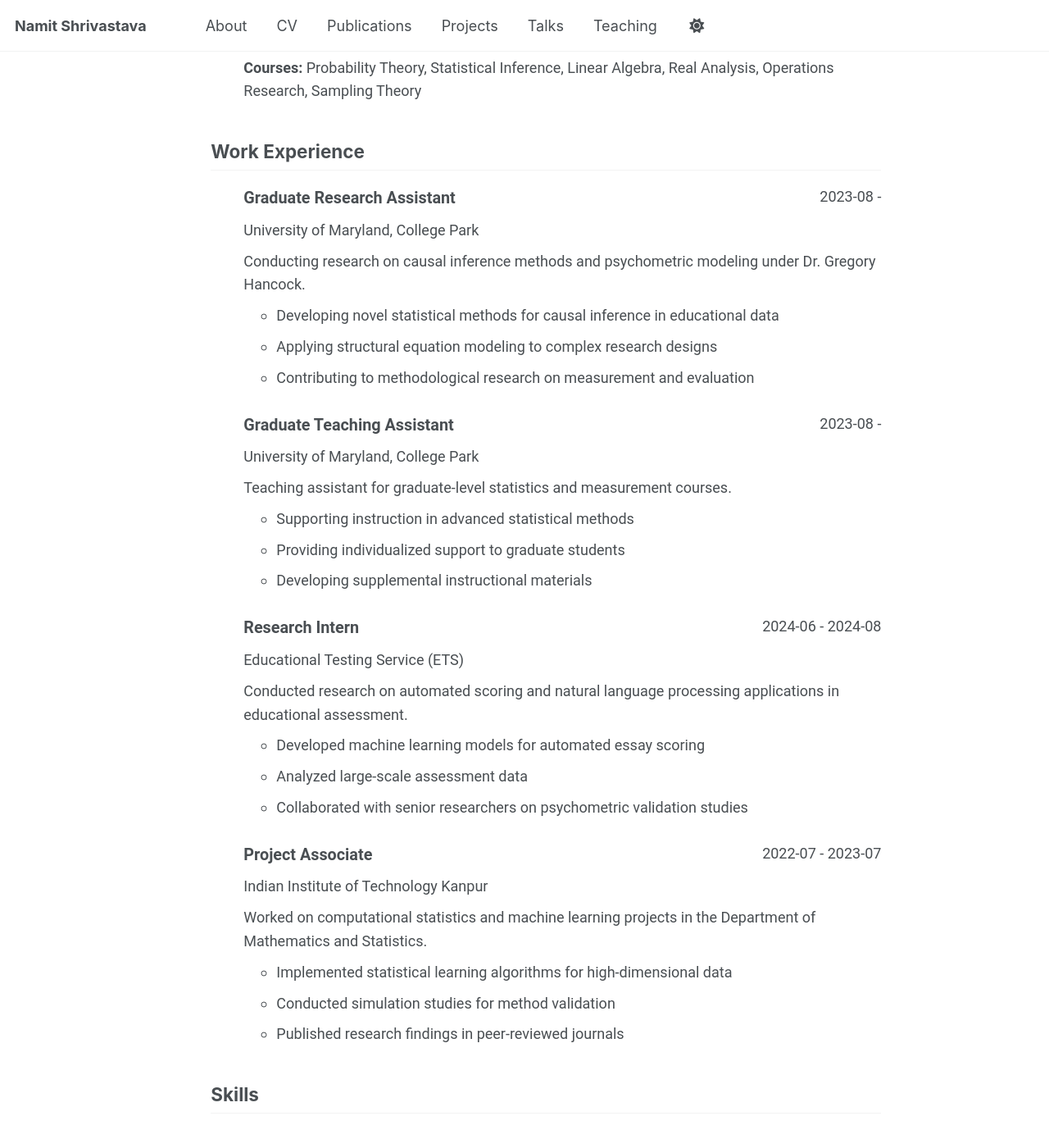
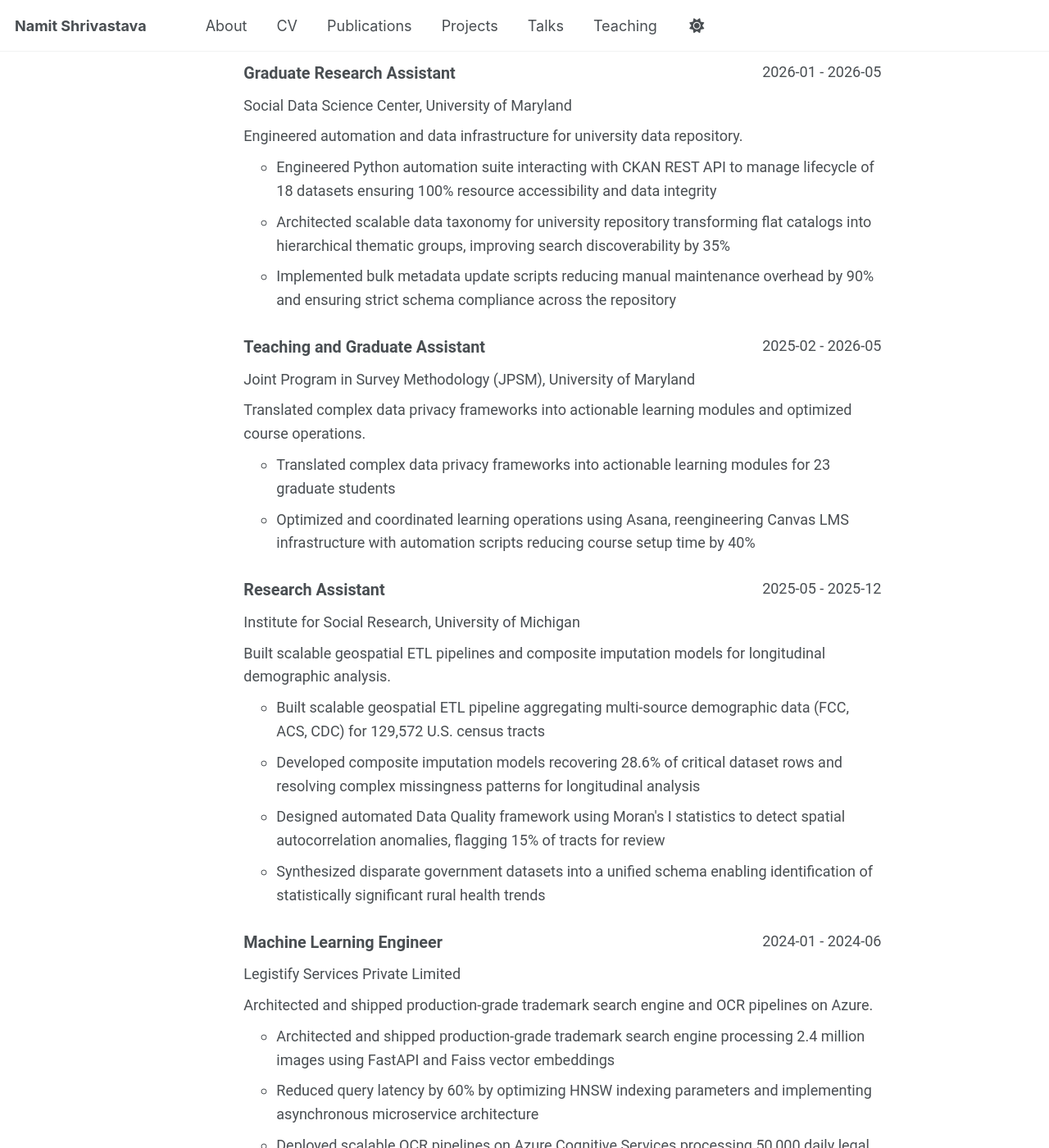
Before and after one commit to namo507/namo507.github.io, a Jekyll site: the page built from _pages/cv-json.md, in a window 1280 px wide and 1400 px high, scrolled down 1055 px. Shown: the whole window at 82% size. Built offline with Jekyll 4.4.1, drawn with Linux system fonts in a browser that asks for light colours; a script bundle is joined from its source files by our own code; library files that are not in the unit come from our copies; some of the changed text lies outside the part shown.

Commit message:
Update cv.json: Fix work experience, education dates & add Social Data Science Center role
Updated personal details, work experience, education, skills, and projects in cv.json to reflect current status and achievements.

```diff
--- a/_data/cv.json
+++ b/_data/cv.json
@@ -2,9 +2,9 @@
   "basics": {
     "name": "Namit Shrivastava",
     "email": "namo507@umd.edu",
-    "phone": "",
+    "phone": "240-476-8513",
     "website": "https://namo507.github.io",
-    "summary": "Ph.D. student in Measurement, Statistics, and Evaluation at the University of Maryland, College Park. Research focuses on causal inference, psychometrics, and computational methods in educational and health data.",
+    "summary": "High performance AI and Data Engineer with 2 years of experience shipping production-grade ML systems and scalable ETL pipelines on Azure and AWS. Specialized in deploying RAG architectures, geospatial analytics, and high-throughput microservices. Currently pursuing MS in Survey Data Science at the University of Maryland.",
     "location": {
       "address": "",
       "postalCode": "",
@@ -37,142 +37,144 @@
   },
   "work": [
     {
-      "company": "University of Maryland, College Park",
+      "company": "Social Data Science Center, University of Maryland",
       "position": "Graduate Research Assistant",
-      "website": "https://education.umd.edu",
-      "startDate": "2023-08",
-      "endDate": "",
-      "summary": "Conducting research on causal inference methods and psychometric modeling under Dr. Gregory Hancock.",
+      "website": "https://socialdatascience.umd.edu",
+      "startDate": "2026-01",
+      "endDate": "2026-05",
+      "summary": "Engineered automation and data infrastructure for university data repository.",
       "highlights": [
-        "Developing novel statistical methods for causal inference in educational data",
-        "Applying structural equation modeling to complex research designs",
-        "Contributing to methodological research on measurement and evaluation"
+        "Engineered Python automation suite interacting with CKAN REST API to manage lifecycle of 18 datasets ensuring 100% resource accessibility and data integrity",
+        "Architected scalable data taxonomy for university repository transforming flat catalogs into hierarchical thematic groups, improving search discoverability by 35%",
+        "Implemented bulk metadata update scripts reducing manual maintenance overhead by 90% and ensuring strict schema compliance across the repository"
       ]
     },
     {
-      "company": "University of Maryland, College Park",
-      "position": "Graduate Teaching Assistant",
-      "website": "https://education.umd.edu",
-      "startDate": "2023-08",
-      "endDate": "",
-      "summary": "Teaching assistant for graduate-level statistics and measurement courses.",
+      "company": "Joint Program in Survey Methodology (JPSM), University of Maryland",
+      "position": "Teaching and Graduate Assistant",
+      "website": "https://jpsm.umd.edu",
+      "startDate": "2025-02",
+      "endDate": "2026-05",
+      "summary": "Translated complex data privacy frameworks into actionable learning modules and optimized course operations.",
       "highlights": [
-        "Supporting instruction in advanced statistical methods",
-        "Providing individualized support to graduate students",
-        "Developing supplemental instructional materials"
+        "Translated complex data privacy frameworks into actionable learning modules for 23 graduate students",
+        "Optimized and coordinated learning operations using Asana, reengineering Canvas LMS infrastructure with automation scripts reducing course setup time by 40%"
       ]
     },
     {
-      "company": "Educational Testing Service (ETS)",
-      "position": "Research Intern",
-      "website": "https://www.ets.org",
-      "startDate": "2024-06",
-      "endDate": "2024-08",
-      "summary": "Conducted research on automated scoring and natural language processing applications in educational assessment.",
+      "company": "Institute for Social Research, University of Michigan",
+      "position": "Research Assistant",
+      "website": "https://isr.umich.edu",
+      "startDate": "2025-05",
+      "endDate": "2025-12",
+      "summary": "Built scalable geospatial ETL pipelines and composite imputation models for longitudinal demographic analysis.",
       "highlights": [
-        "Developed machine learning models for automated essay scoring",
-        "Analyzed large-scale assessment data",
-        "Collaborated with senior researchers on psychometric validation studies"
+        "Built scalable geospatial ETL pipeline aggregating multi-source demographic data (FCC, ACS, CDC) for 129,572 U.S. census tracts",
+        "Developed composite imputation models recovering 28.6% of critical dataset rows and resolving complex missingness patterns for longitudinal analysis",
+        "Designed automated Data Quality framework using Moran's I statistics to detect spatial autocorrelation anomalies, flagging 15% of tracts for review",
+        "Synthesized disparate government datasets into a unified schema enabling identification of statistically significant rural health trends"
       ]
     },
     {
-      "company": "Indian Institute of Technology Kanpur",
-      "position": "Project Associate",
-      "website": "https://www.iitk.ac.in",
-      "startDate": "2022-07",
-      "endDate": "2023-07",
-      "summary": "Worked on computational statistics and machine learning projects in the Department of Mathematics and Statistics.",
+      "company": "Legistify Services Private Limited",
+      "position": "Machine Learning Engineer",
+      "website": "https://legistify.com",
+      "startDate": "2024-01",
+      "endDate": "2024-06",
+      "summary": "Architected and shipped production-grade trademark search engine and OCR pipelines on Azure.",
       "highlights": [
-        "Implemented statistical learning algorithms for high-dimensional data",
-        "Conducted simulation studies for method validation",
-        "Published research findings in peer-reviewed journals"
+        "Architected and shipped production-grade trademark search engine processing 2.4 million images using FastAPI and Faiss vector embeddings",
+        "Reduced query latency by 60% by optimizing HNSW indexing parameters and implementing asynchronous microservice architecture",
+        "Deployed scalable OCR pipelines on Azure Cognitive Services processing 50,000 daily legal documents with 95% bilingual text extraction accuracy",
+        "Eliminated database I/O bottlenecks by implementing distributed Redis caching layer increasing API throughput by 30% for 500 concurrent users",
+        "Integrated CI/CD workflows for automated model deployment reducing release cycle time from weeks to under 3 months"
+      ]
+    },
+    {
+      "company": "Accenture",
+      "position": "Advanced Application Engineering Analyst",
+      "website": "https://www.accenture.com",
+      "startDate": "2023-06",
+      "endDate": "2023-08",
+      "summary": "Engineered automated threat detection and SOAR playbooks for enterprise security monitoring.",
+      "highlights": [
+        "Engineered automated threat detection logic in Azure Sentinel using KQL processing 10 million daily log events",
+        "Designed Python-based SOAR playbooks to automate incident response reducing Mean Time to Respond (MTTR) by 80%",
+        "Mapped detection rules to MITRE ATT&CK framework achieving 89% classification accuracy",
+        "Hardened application perimeters by identifying and patching 15 critical vulnerabilities including SQL injection and XSS vectors"
+      ]
+    },
+    {
+      "company": "Indian Red Cross Society",
+      "position": "Web Developer",
+      "website": "https://indianredcross.org",
+      "startDate": "2022-05",
+      "endDate": "2022-07",
+      "summary": "Delivered Drupal-based CMS to digitize volunteer registry.",
+      "highlights": [
+        "Delivered Drupal-based CMS to digitize volunteer registry reducing manual data entry efforts by 50% for 10k monthly visitors"
       ]
     }
   ],
   "education": [
     {
       "institution": "University of Maryland, College Park",
-      "area": "Ph.D. in Measurement, Statistics, and Evaluation",
-      "studyType": "Doctoral",
-      "startDate": "2023-08",
-      "endDate": "2028-05",
-      "gpa": "4.0",
+      "area": "Master of Science, Survey Data Science (Data Science Track)",
+      "studyType": "Master's",
+      "startDate": "2024-08",
+      "endDate": "2026-05",
+      "gpa": "3.814/4.0",
       "courses": [
-        "Advanced Psychometric Theory",
-        "Causal Inference Methods",
-        "Structural Equation Modeling",
-        "Bayesian Data Analysis",
-        "Multilevel Modeling",
-        "Item Response Theory"
+        "Survey Methodology",
+        "Machine Learning",
+        "Data Privacy",
+        "Natural Language Processing",
+        "Causal Inference",
+        "Geospatial Data Analysis"
       ]
     },
     {
-      "institution": "Indian Institute of Technology Kanpur",
-      "area": "M.Sc. in Statistics",
-      "studyType": "Master's",
-      "startDate": "2020-07",
-      "endDate": "2022-05",
-      "gpa": "9.2/10",
+      "institution": "Birla Institute of Technology and Science (BITS Pilani)",
+      "area": "Bachelor of Engineering (Honours), Civil Engineering; Minor in Data Science",
+      "studyType": "Bachelor's",
+      "startDate": "2020-11",
+      "endDate": "2024-07",
+      "gpa": "3.327/4.0",
       "courses": [
-        "Mathematical Statistics",
-        "Regression Analysis",
-        "Multivariate Analysis",
-        "Statistical Computing",
-        "Time Series Analysis",
-        "Machine Learning"
-      ]
-    },
-    {
-      "institution": "Banaras Hindu University",
-      "area": "B.Sc. (Honors) in Statistics",
-      "studyType": "Bachelor's",
-      "startDate": "2017-07",
-      "endDate": "2020-05",
-      "gpa": "8.8/10",
-      "courses": [
-        "Probability Theory",
-        "Statistical Inference",
+        "Data Structures & Algorithms",
+        "Machine Learning",
+        "Database Systems",
+        "Statistics",
         "Linear Algebra",
-        "Real Analysis",
-        "Operations Research",
-        "Sampling Theory"
+        "Probability Theory"
       ]
     }
   ],
   "skills": [
     {
-      "name": "Statistical Software",
+      "name": "Programming",
       "level": "Expert",
-      "keywords": ["R", "Python", "SAS", "SPSS", "Stata", "Mplus", "JAGS", "Stan"]
+      "keywords": ["Python", "R", "Java", "C", "JavaScript", "TypeScript", "HTML/CSS", "Bash/Shell"]
     },
     {
-      "name": "Programming",
+      "name": "Data & Databases",
       "level": "Advanced",
-      "keywords": ["Python", "R", "C++", "SQL", "Git", "LaTeX"]
+      "keywords": ["SQL", "MySQL", "PostgreSQL", "MongoDB", "Cassandra", "Snowflake", "Neo4j", "Pinecone", "Apache Spark", "Kafka"]
     },
     {
-      "name": "Statistical Methods",
+      "name": "AI/ML",
       "level": "Expert",
-      "keywords": [
-        "Causal Inference",
-        "Structural Equation Modeling",
-        "Multilevel Modeling",
-        "Item Response Theory",
-        "Bayesian Analysis",
-        "Machine Learning",
-        "Psychometric Methods"
-      ]
+      "keywords": ["PyTorch", "TensorFlow", "Keras", "Hugging Face", "LangChain", "LlamaIndex", "LangGraph", "PySpark", "NLTK", "SpaCy", "Scikit-Learn"]
     },
     {
-      "name": "Data Analysis",
+      "name": "DevOps & Cloud",
+      "level": "Advanced",
+      "keywords": ["Git", "Docker", "Kubernetes", "Jenkins", "CI/CD", "REST APIs", "AWS", "Azure", "GCP", "Terraform", "Ansible"]
+    },
+    {
+      "name": "Core Competencies",
       "level": "Expert",
-      "keywords": [
-        "Large-scale Data Analysis",
-        "Missing Data Methods",
-        "Longitudinal Data Analysis",
-        "Survey Methodology",
-        "Experimental Design"
-      ]
+      "keywords": ["LLMs", "Generative AI", "RLHF/DPO", "Deep Learning", "NLP", "Computer Vision", "Survey Methodology", "Causal Inference", "MLOps"]
     }
   ],
   "languages": [
@@ -187,31 +189,16 @@
   ],
   "interests": [
     {
-      "name": "Causal Inference",
-      "keywords": [
-        "Propensity Score Methods",
-        "Instrumental Variables",
-        "Difference-in-Differences",
-        "Regression Discontinuity"
-      ]
+      "name": "Machine Learning & AI",
+      "keywords": ["RAG Architectures", "Generative AI", "LLMs", "MLOps"]
     },
     {
-      "name": "Psychometrics",
-      "keywords": [
-        "Item Response Theory",
-        "Test Equating",
-        "Differential Item Functioning",
-        "Computerized Adaptive Testing"
-      ]
+      "name": "Data Engineering",
+      "keywords": ["ETL Pipelines", "Geospatial Analytics", "Data Quality", "Scalable Systems"]
     },
     {
-      "name": "Computational Statistics",
-      "keywords": [
-        "Monte Carlo Methods",
-        "Bootstrap Methods",
-        "High-Dimensional Data Analysis",
-        "Statistical Learning"
-      ]
+      "name": "Survey Data Science",
+      "keywords": ["Survey Methodology", "Causal Inference", "Missing Data", "Longitudinal Analysis"]
     }
   ],
   "references": [],
@@ -222,20 +209,6 @@
       "releaseDate": "2024",
       "website": "",
       "summary": "A comprehensive review of causal inference methods applicable to educational data, including propensity score methods, instrumental variables, and regression discontinuity designs."
-    },
-    {
-      "name": "Psychometric Properties of Assessment Instruments",
-      "publisher": "Educational and Psychological Measurement",
-      "releaseDate": "2023",
-      "website": "",
-      "summary": "Investigation of the psychometric properties of educational assessment instruments using item response theory and factor analysis."
-    },
-    {
-      "name": "Statistical Computing Methods for Large-Scale Data",
-      "publisher": "Computational Statistics & Data Analysis",
-      "releaseDate": "2022",
-      "website": "",
-      "summary": "Development and evaluation of efficient computational methods for analyzing large-scale educational and health data."
     }
   ],
   "presentations": [
@@ -245,36 +218,15 @@
       "date": "2024-04",
       "location": "Philadelphia, PA, USA",
       "description": "Presented novel methods for causal inference in educational settings with complex data structures."
-    },
-    {
-      "name": "Item Response Theory Applications in Assessment",
-      "event": "National Council on Measurement in Education (NCME) Annual Meeting",
-      "date": "2024-04",
-      "location": "Philadelphia, PA, USA",
-      "description": "Demonstrated practical applications of IRT in educational assessment development and validation."
-    },
-    {
-      "name": "Machine Learning in Educational Data Mining",
-      "event": "International Conference on Educational Data Mining",
-      "date": "2023-07",
-      "location": "Bengaluru, India",
-      "description": "Explored machine learning techniques for pattern discovery in educational data."
     }
   ],
   "teaching": [
     {
-      "course": "EDMS 645: Intermediate Statistics",
-      "institution": "University of Maryland, College Park",
-      "date": "2024-01",
-      "role": "Graduate Teaching Assistant",
-      "description": "Assisted with instruction in regression analysis, ANOVA, and multivariate methods."
-    },
-    {
-      "course": "EDMS 651: Introduction to Measurement Theory",
-      "institution": "University of Maryland, College Park",
-      "date": "2023-08",
-      "role": "Graduate Teaching Assistant",
-      "description": "Supported teaching of classical test theory, reliability, and validity concepts."
+      "course": "Data Privacy and Survey Methodology",
+      "institution": "Joint Program in Survey Methodology (JPSM), University of Maryland",
+      "date": "2025-02",
+      "role": "Teaching and Graduate Assistant",
+      "description": "Translated complex data privacy frameworks into actionable learning modules for 23 graduate students; reengineered Canvas LMS infrastructure with automation scripts reducing course setup time by 40%."
     }
   ],
   "portfolio": [
@@ -283,21 +235,14 @@
       "category": "automation",
       "date": "2024",
       "url": "https://github.com/namo507/n8n-Project",
-      "description": "Built an intelligent workflow using n8n, OpenWeatherMap API, and Supabase to automatically generate and email daily weather briefings. Features include weather data collection, JavaScript-based condition classification, PostgreSQL storage for historical analysis, and HTML email generation with contextual recommendations."
+      "description": "Built an intelligent workflow using n8n, OpenWeatherMap API, and Supabase to automatically generate and email daily weather briefings."
     },
     {
-      "name": "Causal Inference Toolkit in R",
-      "category": "research",
+      "name": "Trademark Search Engine",
+      "category": "ml",
       "date": "2024",
-      "url": "https://github.com/namo507/causal-inference-toolkit",
-      "description": "Developed an R package implementing various causal inference methods including propensity score matching, inverse probability weighting, and doubly robust estimation."
-    },
-    {
-      "name": "IRT Simulation Study Framework",
-      "category": "research",
-      "date": "2023",
-      "url": "https://github.com/namo507/irt-simulations",
-      "description": "Created a comprehensive simulation framework for evaluating item response theory models under various conditions."
+      "url": "https://github.com/namo507",
+      "description": "Production-grade trademark search engine processing 2.4 million images using FastAPI, Faiss vector embeddings, and HNSW indexing."
     }
   ]
 }
```
